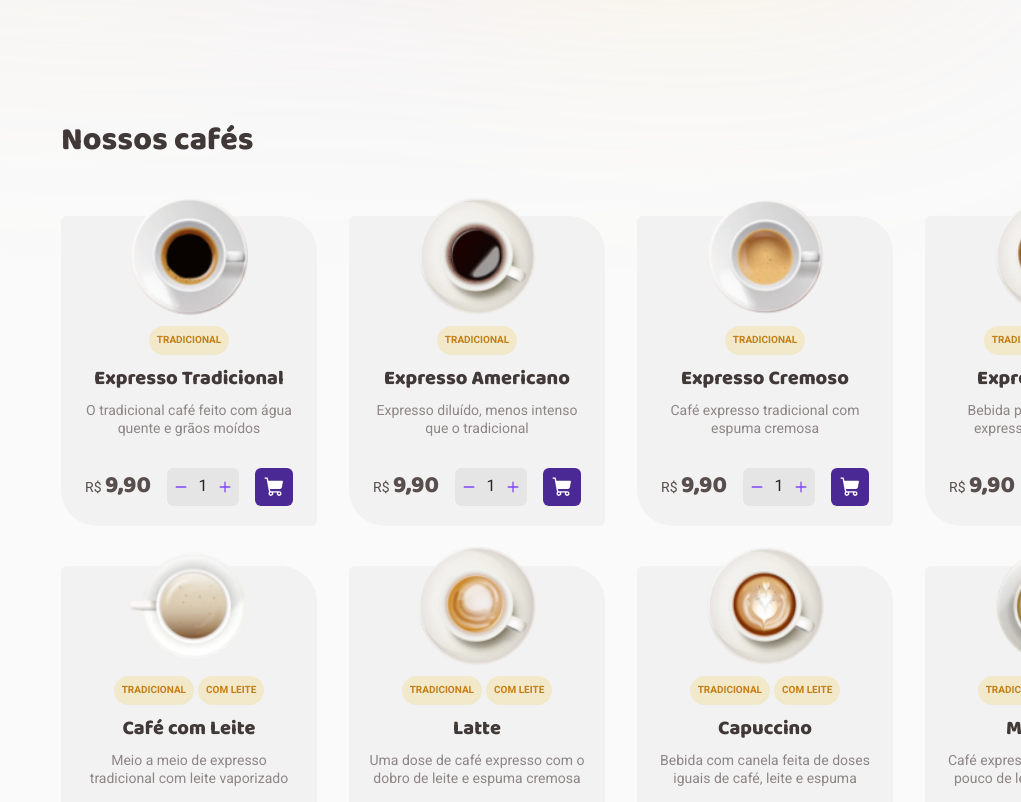
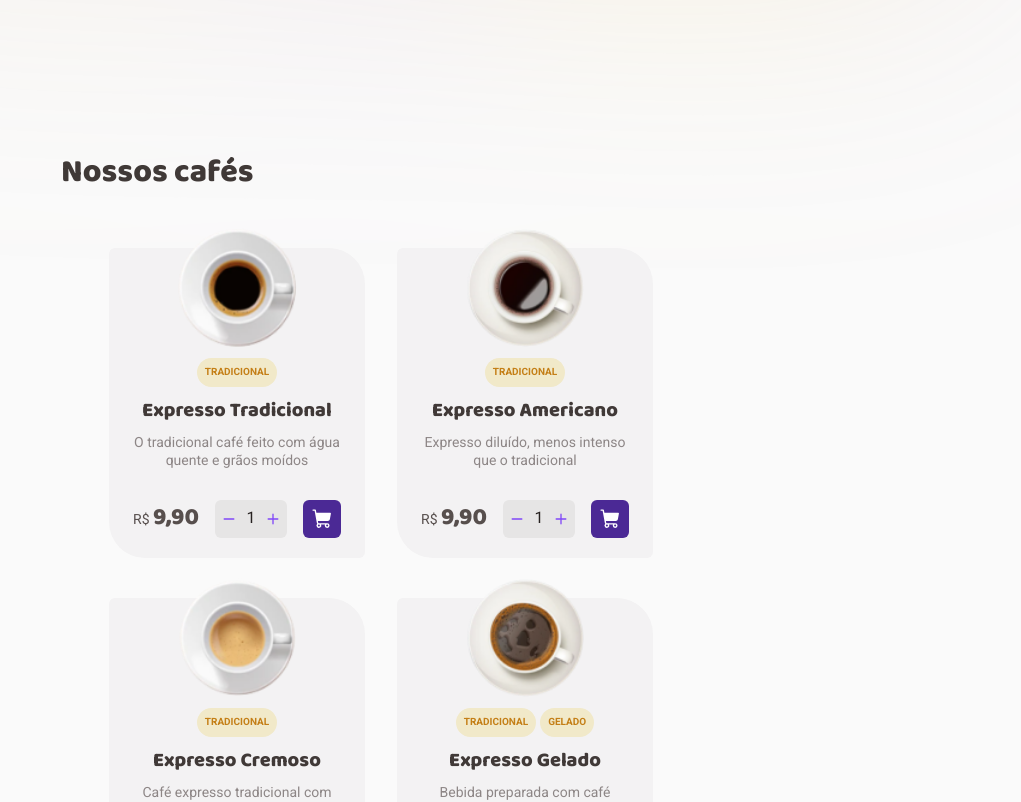
Before and after one commit to florencioMath/Challenge-Ignite-CoffeeDelivery, a React (Vite) app in the folder coffeeDelivery/: page / in a window 1280 px wide. Shown: the part 560-1362 px from the top of the page, without its empty margins (259-1280 px from the left). Built offline with nearby package versions, Linux system fonts and the light colour scheme.

Commit message:
fix: Site resposivity.

```diff
--- a/coffeeDelivery/src/components/Header/styles.ts
+++ b/coffeeDelivery/src/components/Header/styles.ts
@@ -9,6 +9,11 @@ export const HeaderContainer = styled.div`
   padding: 0px 25rem;
   position: fixed;
   background: ${(props) => props.theme['background']};
+  z-index: 1000;
+
+  @media ((min-width: 320px) and (max-width: 960px)) {
+    padding: 0px 2rem;
+  }
 `;
 
 export const LocationAndCartContainer = styled.div`
--- a/coffeeDelivery/src/pages/Checkout/index.tsx
+++ b/coffeeDelivery/src/pages/Checkout/index.tsx
@@ -41,7 +41,6 @@ import {
 
 export function Checkout() {
   return (
-    <>
       <CheckoutContainer>
         <FinishOrderContainer>
           <h2>Complete seu pedido</h2>
@@ -224,6 +223,5 @@ export function Checkout() {
           </SelectedCaffeesCard>
         </SelectedCaffeesContainer>
       </CheckoutContainer>
-    </>
   );
 }
--- a/coffeeDelivery/src/pages/Checkout/styles.ts
+++ b/coffeeDelivery/src/pages/Checkout/styles.ts
@@ -8,6 +8,11 @@ export const CheckoutContainer = styled.div`
   max-width: calc(100vw - 20rem);
   width: 1440px;
   padding: 5.75rem 10rem;
+
+  @media ((min-width: 320px) and (max-width: 960px)) {
+    max-width: calc(100vw - 1rem);
+    padding: 0px 1rem;
+  }
 
   h2 {
     font-size: 1.125rem;
@@ -80,6 +85,11 @@ export const InputNumeroComplementoContainer = styled.div`
   justify-content: space-between;
   width: 100%;
   column-gap: 0.75rem;
+
+  @media ((min-width: 320px) and (max-width: 960px)) {
+    gap: .5rem;
+    flex-wrap: wrap;
+  }
 `;
 
 export const InputAddressContainer = styled.div`
@@ -88,6 +98,10 @@ export const InputAddressContainer = styled.div`
   justify-content: space-between;
   width: 100%;
   column-gap: 0.75rem;
+  @media ((min-width: 320px) and (max-width: 960px)) {
+    gap: .5rem;
+    flex-wrap: wrap;
+  }
 
   input {
     &#bairro {
@@ -151,7 +165,7 @@ export const FinishOrderPaymentCard = styled.div`
   background: ${(props) => props.theme['base-card']};
   border-radius: 6px;
   width: 100%;
-  height: 200px;
+  height: 100%;
   display: flex;
   flex-direction: column;
   gap: 1rem;
@@ -161,13 +175,18 @@ export const FinishOrderPaymentCard = styled.div`
 export const PaymentMethodContainer = styled.div`
   display: flex;
   align-items: center;
-  justify-content: center;
+  justify-content: space-evenly;
   gap: 0.75rem;
+  width: 100%;
+
+  @media ((min-width: 320px) and (max-width: 960px)) {
+    flex-wrap: wrap;
+  }
 `;
 
 export const PaymentMethod = styled.div`
-  height: 100%;
-  width: 100%;
+
+  display: flex;
   align-items: center;
   justify-content: center;
 
--- a/coffeeDelivery/src/pages/Home/components/Coffees/components/CoffeesList/styles.ts
+++ b/coffeeDelivery/src/pages/Home/components/Coffees/components/CoffeesList/styles.ts
@@ -2,18 +2,18 @@ import styled from 'styled-components';
 
 export const CoffeesListContainer = styled.div`
   margin-top: 3.375rem;
-  display: grid;
-  grid-template-columns: repeat(4, 1fr);
+  display: flex;
+  flex-wrap: wrap;
+  align-items: center;
+  justify-content: center;
   column-gap: 2rem;
   row-gap: 2.5rem;
   max-width: 1120px;
   width: 100%;
   margin-bottom: 5rem;
 
-  @media (max-width: 1000px) {
-    grid-template-columns: repeat(3, 1fr);
-  }
-  @media (max-width: 800px) {
-    grid-template-columns: repeat(2, 1fr);
+  @media ((min-width: 320px) and (max-width: 960px)){
+    width: 100%;
+    max-width: calc(100vw - 1rem);
   }
 `;
--- a/coffeeDelivery/src/pages/Home/components/Coffees/styles.ts
+++ b/coffeeDelivery/src/pages/Home/components/Coffees/styles.ts
@@ -12,5 +12,12 @@ export const CoffeesContainer = styled.div`
     font-weight: 800;
     font-size: 2rem;
     color: ${(props) => props.theme['base-subtitle']};
+    margin-top: 2rem;
+  }
+
+  @media ((min-width: 320px) and (max-width: 960px)){
+    width: 100%;
+    padding: 0px 1rem;
+    max-width: calc(100vw - 1rem);
   }
 `;
--- a/coffeeDelivery/src/pages/Home/styles.ts
+++ b/coffeeDelivery/src/pages/Home/styles.ts
@@ -9,6 +9,14 @@ export const HomeContainer = styled.div`
   max-width: calc(100vw - 20rem);
   width: 1440px;
   padding: 5.75rem 10rem;
+
+  @media ((min-width: 320px) and (max-width: 960px)) {
+    padding: 0px 1rem;
+    display: flex;
+    align-items: center;
+    flex-direction: column-reverse;
+    max-width: calc(100vw - 1rem);
+  }
 `;
 
 export const BackgroundBlurContainer = styled.div`
@@ -23,11 +31,24 @@ export const BackgroundBlurContainer = styled.div`
   -webkit-filter: blur(130px);
 `;
 
-export const CoffeeCupContainer = styled.img``;
+export const CoffeeCupContainer = styled.img`
+  @media ((min-width: 320px) and (max-width: 960px)){
+    width: 320px;
+  }
+`;
 
 export const DescriptionContainer = styled.div`
   display: flex;
   flex-direction: column;
+  width: 100%;
+
+  @media ((min-width: 320px) and (max-width: 960px)){
+    padding: 0px 1rem;
+
+    h1 {
+    font-size: 2rem !important;
+    }
+  }
 
   h1 {
     color: ${(props) => props.theme['base-title']};
@@ -35,6 +56,10 @@ export const DescriptionContainer = styled.div`
     width: 36.75rem;
     font-weight: 800;
     margin-bottom: 1rem;
+    @media ((min-width: 320px) and (max-width: 960px)){
+    width: 100%;
+    text-align: center;
+  }
   }
 
   p {
@@ -53,6 +78,12 @@ export const ItensContainer = styled.div`
   column-gap: 2.5rem;
   width: 36.6875rem;
   margin-top: 4.125rem;
+
+
+  @media ((min-width: 320px) and (max-width: 960px)){
+    width: 100%;
+    margin-top: 2rem;
+  }
 `;
 
 export const Item = styled.div`
@@ -80,7 +111,7 @@ interface IconItemProps {
   variant?: 'shoppingCart' | 'package' | 'timer' | 'coffee';
 }
 
-export const IconItem = styled(BaseIconItem)<IconItemProps>`
+export const IconItem = styled(BaseIconItem) <IconItemProps>`
   ${(props) =>
     props.variant === 'shoppingCart' &&
     css`
--- a/coffeeDelivery/src/pages/Success/index.tsx
+++ b/coffeeDelivery/src/pages/Success/index.tsx
@@ -3,6 +3,7 @@ import {
   DeliveryInfoContainer,
   Icon,
   IconItem,
+  IllustrationSucceessContainer,
   Subtitle,
   SuccessContainer,
   Title,
@@ -52,9 +53,9 @@ export function CheckoutSuccess() {
           </DeliveryInfo>
         </DeliveryInfoContainer>
       </TitleAndDeliveryInfoContainer>
-      <div>
+      <IllustrationSucceessContainer>
         <img src={IllustrationSucceess} alt="" />
-      </div>
+      </IllustrationSucceessContainer>
     </SuccessContainer>
   );
 }
--- a/coffeeDelivery/src/pages/Success/styles.ts
+++ b/coffeeDelivery/src/pages/Success/styles.ts
@@ -8,9 +8,25 @@ export const SuccessContainer = styled.div`
   max-width: calc(100vw - 20rem);
   width: 1440px;
   padding: 5.75rem 10rem;
+
+  @media ((min-width: 320px) and (max-width: 960px)) {
+    max-width: calc(100vw - 1rem);
+    flex-direction: column-reverse;
+    gap: 2rem;
+    padding: 0px 1rem;
+  }
+
 `;
 
 export const TitleAndSubContainer = styled.div``;
+
+export const IllustrationSucceessContainer = styled.div`
+  img {
+    margin-top: 2rem;
+    width: 100%;
+  }
+
+`;
 
 export const TitleAndDeliveryInfoContainer = styled.div`
   display: flex;
@@ -37,8 +53,6 @@ export const DeliveryInfoContainer = styled.div`
       border-box;
   border-radius: 6px 36px 6px 36px;
 `;
-
-// linear-gradient(90deg, rgba(219,172,44,1) 0%, rgba(128,71,248,1) 100%)
 
 export const DeliveryInfo = styled.div`
   display: flex;
--- a/coffeeDelivery/src/styles/global.ts
+++ b/coffeeDelivery/src/styles/global.ts
@@ -18,7 +18,6 @@ body {
   background: ${(props) => props.theme['background']};
   color: ${(props) => props.theme['base-text']};
   -webkit-font-smoothing: antialiased;
-  padding: 0 10rem;
   display: flex;
   align-items: center;
   justify-content: center;
@@ -40,9 +39,7 @@ h1, h2 {
   html {
     font-size: 87.5%;
   }
-  body {
-    padding: 0 5rem;
-  }
+
 }
 
 button {
```
